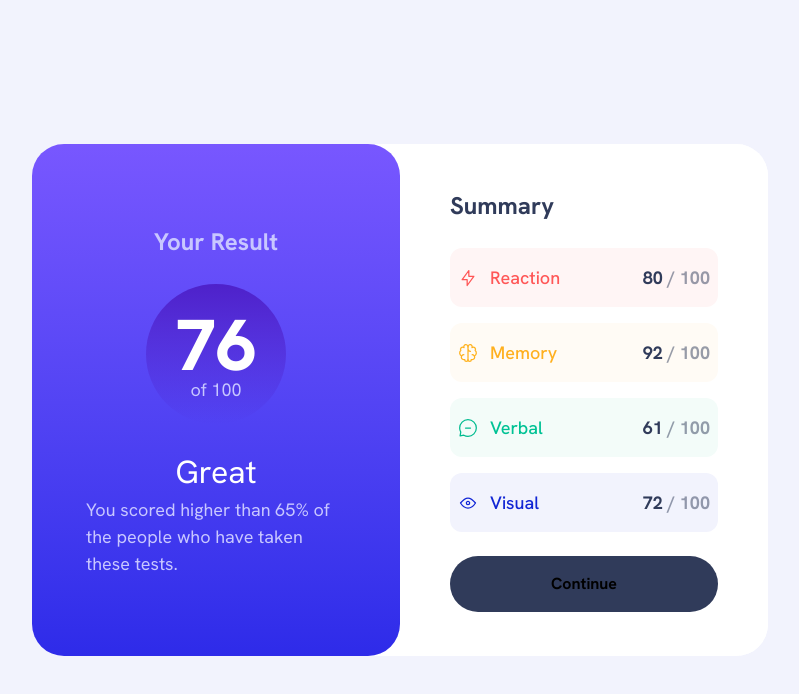
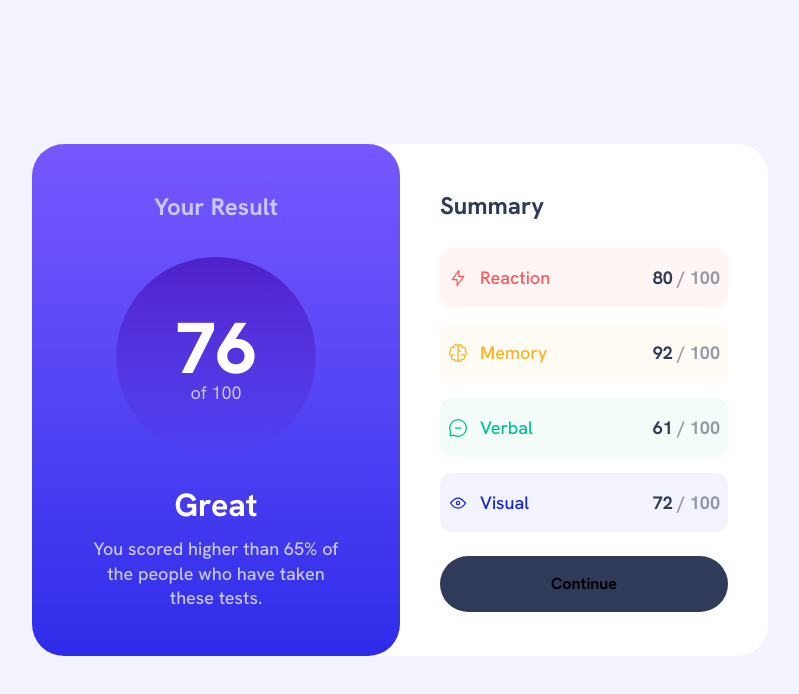
Before and after one commit to rf1303/Result-Summary-Component, a React (Vite) app: page / in a window 1280 px wide. Shown: the top 694 px of the page, without its empty margins (240-1039 px from the left). Built offline with nearby package versions, Linux system fonts and the light colour scheme.

Commit message:
detalles letras results pad gap

```diff
--- a/index.html
+++ b/index.html
@@ -5,7 +5,7 @@
     <meta charset="UTF-8" />
     <link rel="icon" type="image/png" href="./assets/images/favicon-32x32.png" />
     <meta name="viewport" content="width=device-width, initial-scale=1.0" />
-    <title>30-results-summary-component-main</title>
+    <title>Results Summary Component</title>
 </head>
 
 <body>
--- a/src/Summary.jsx
+++ b/src/Summary.jsx
@@ -12,7 +12,7 @@ export function Summary() {
 
     return (
         <section className='w-full h-full grid items-center justify-items-center bg-white md:rounded-r-4xl'>
-            <div className='w-full max-w-79 grid items-center gap-6 md:max-w-67'>
+            <div className='w-full max-w-79 grid items-center gap-6 md:max-w-72'>
                 <h2 className='text-navy-950 text-preset-4 font-bold md:text-preset-3'>Summary</h2>
                 <div className='grid gap-4'>
                     {jsonData.map((data, index) => (
--- a/src/YourResult.jsx
+++ b/src/YourResult.jsx
@@ -7,15 +7,15 @@ export function YourResult() {
         : Math.round((jsonData.reduce((previous, current) => previous + current.score, 0)) / jsonData.length);
     return (
         <section className="w-full h-clampResult-h grid items-center justify-items-center bg-linear-180 from-gradient-02  to-gradient-22 rounded-b-4xl md:rounded-4xl z-20">
-            <div className='w-65 grid items-center justify-items-center gap-6'>
+            <div className='w-65 grid items-center justify-items-center gap-6 md:gap-8'>
                 <h1 className='text-preset-4 text-navy-200 font-bold md:text-preset-3'>Your Result</h1>
-                <div className='w-35 h-35 flex flex-col items-center justify-center rounded-full bg-linear-0 from-Persian-blue to-Violet-blue'>
+                <div className='w-35 h-35 flex flex-col items-center justify-center rounded-full bg-linear-0 from-Persian-blue to-Violet-blue md:w-50 md:h-50'>
                     <p className='text-preset-2 text-white font-extrabold tracking-normal leading-none md:text-preset-1'>{average}</p>
                     <p className='text-base text-navy-200 leading-none md:text-preset-4'>of 100</p>
                 </div>
-                <div className='grid items-center justify-items-center'>
-                    <p className='text-preset-3 text-white md:text-preset-5'>Great</p>
-                    <p className='text-base text-navy-200 md:text-preset-4'>You scored higher than 65% of the people who have taken these tests.</p>
+                <div className='grid items-center justify-items-center gap-2 md:gap-4'>
+                    <p className='text-preset-3 text-white font-bold leading-none md:text-preset-5'>Great</p>
+                    <p className='w-65 text-base text-navy-200 text-center font-medium leading-snug md:text-preset-4 md:w-50 lg:w-65'>You scored higher than 65% of the people who have taken these tests.</p>
                 </div>
 
             </div>
```
